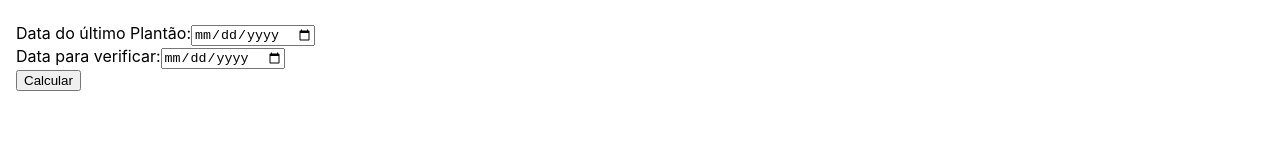
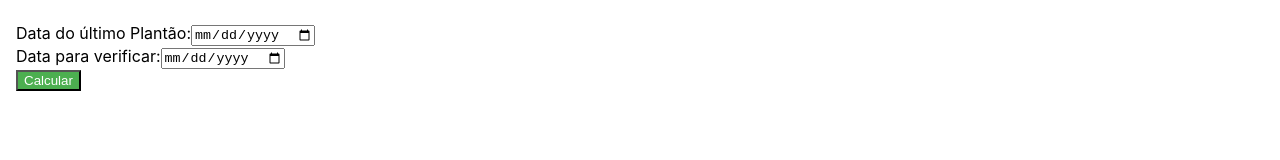
Before and after one commit to Re-Santos/escala-12x36, a React (Create React App) app in the folder escala-12x36/: page / in a window 1280 px wide. Shown: the part 123-283 px from the top of the page. Built offline with nearby package versions, Linux system fonts and the light colour scheme.

Commit message:
Desenvolve a lógica e cria estilização básica.

```diff
--- a/escala-12x36/src/components/WorkSchedule.js
+++ b/escala-12x36/src/components/WorkSchedule.js
@@ -56,7 +56,11 @@ const WorkSchedule = () => {
 
     <br/>
 
-    <button onClick={calculateShedule}>Calcular</button>
+    <button style={{
+      backgroundColor:"#4CAF50",
+      color:"white",
+    }}
+    onClick={calculateShedule}>Calcular</button>
 
     <h3>{result}</h3>
     </div>
```
